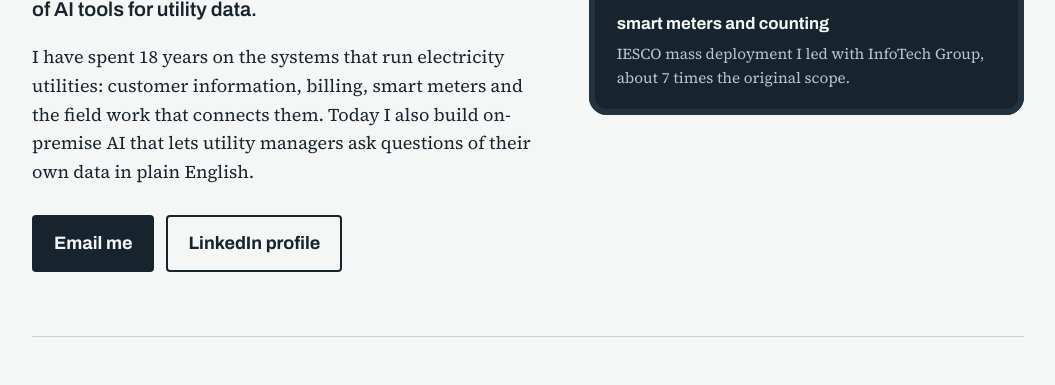
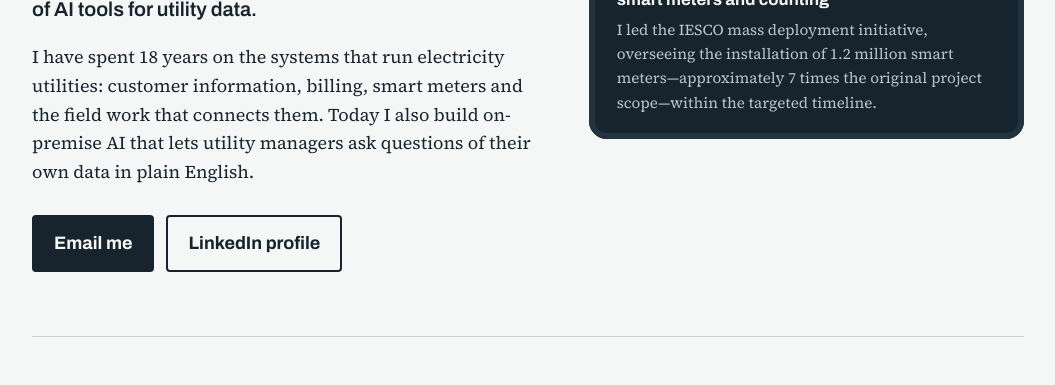
Before and after one commit to akhterquddus-ops/akhterquddus-ops.github.io, a plain HTML site: page index.html in a window 1280 px wide. Shown: the part 415-800 px from the top of the page, without its empty margins (112-1167 px from the left). Drawn offline with Linux system fonts and the light colour scheme.

Commit message:
Update IESCO deployment note

```diff
--- a/index.html
+++ b/index.html
@@ -214,7 +214,7 @@ footer { padding: 32px 0 48px; color: var(--muted); font-size: 0.95rem; }
         <p class="label">Meter register</p>
         <div class="register" aria-hidden="true" id="register"></div>
         <p class="unit">smart meters and counting</p>
-        <p class="note">IESCO mass deployment I led with InfoTech Group, about 7 times the original scope.</p>
+        <p class="note">I led the IESCO mass deployment initiative, overseeing the installation of 1.2 million smart meters—approximately 7 times the original project scope—within the targeted timeline.</p>
       </figure>
     </div>
 
```
